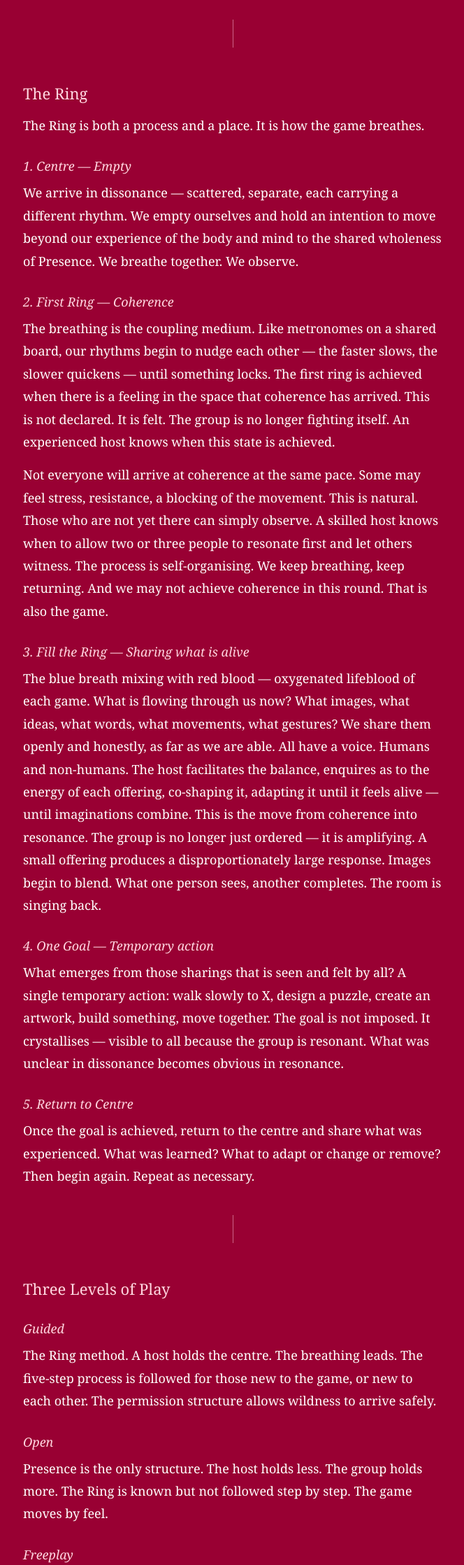
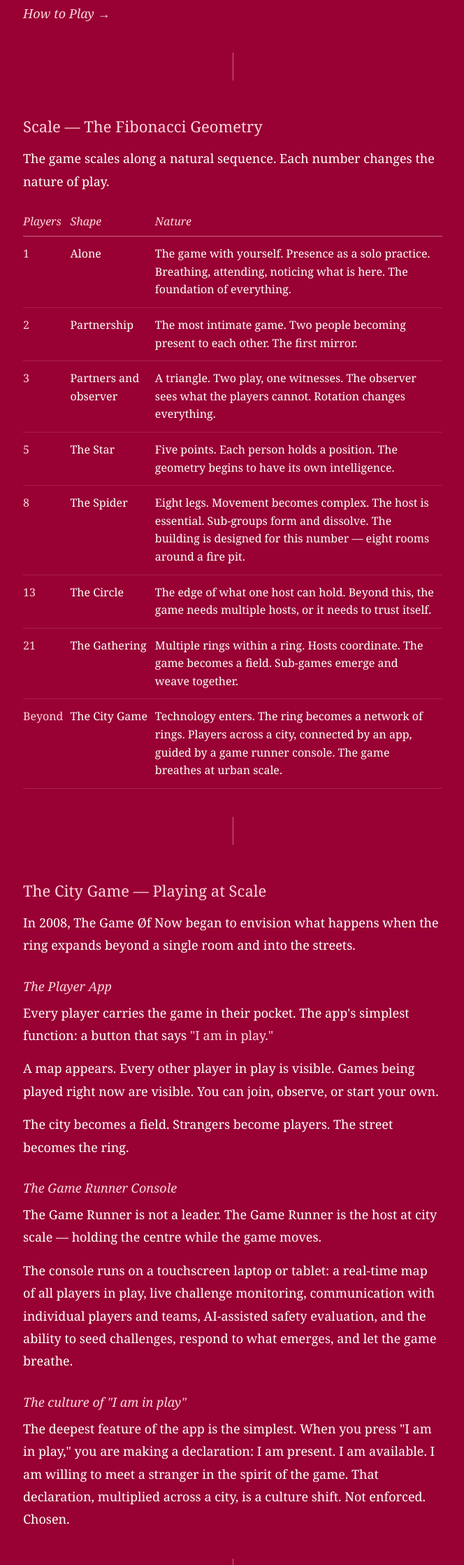
Before and after one commit to gameofnow/gameofnow.github.io, a plain HTML site: page vision.html in a window 1280 px wide. Shown: the part 1095-3331 px from the top of the page at 70% size, without its empty margins (307-971 px from the left). Drawn offline with Linux system fonts and the light colour scheme.

Commit message:
Remove Ring and Levels from vision page, add cross-links between pages
Vision page now focuses on scale, future, culture, and the ask.
Process content lives on How to Play. Pages link to each other.

Co-Authored-By: Claude Opus 4.6 <noreply@anthropic.com>

```diff
--- a/vision.html
+++ b/vision.html
@@ -141,40 +141,7 @@ strong {
 
 <p>This is not a method to follow blindly. It is not a belief system. It is not a brand. It is an invitation to a living culture rooted in a few basic ideas, owned by no one, available to everyone.</p>
 
-<div class="divider"></div>
-
-<h2>The Ring</h2>
-
-<p>The Ring is both a process and a place. It is how the game breathes.</p>
-
-<h3>1. Centre — Empty</h3>
-<p>We arrive in dissonance — scattered, separate, each carrying a different rhythm. We empty ourselves and hold an intention to move beyond our experience of the body and mind to the shared wholeness of Presence. We breathe together. We observe.</p>
-
-<h3>2. First Ring — Coherence</h3>
-<p>The breathing is the coupling medium. Like metronomes on a shared board, our rhythms begin to nudge each other — the faster slows, the slower quickens — until something locks. The first ring is achieved when there is a feeling in the space that coherence has arrived. This is not declared. It is felt. The group is no longer fighting itself. An experienced host knows when this state is achieved.</p>
-<p>Not everyone will arrive at coherence at the same pace. Some may feel stress, resistance, a blocking of the movement. This is natural. Those who are not yet there can simply observe. A skilled host knows when to allow two or three people to resonate first and let others witness. The process is self-organising. We keep breathing, keep returning. And we may not achieve coherence in this round. That is also the game.</p>
-
-<h3>3. Fill the Ring — Sharing what is alive</h3>
-<p>The blue breath mixing with red blood — oxygenated lifeblood of each game. What is flowing through us now? What images, what ideas, what words, what movements, what gestures? We share them openly and honestly, as far as we are able. All have a voice. Humans and non-humans. The host facilitates the balance, enquires as to the energy of each offering, co-shaping it, adapting it until it feels alive — until imaginations combine. This is the move from coherence into resonance. The group is no longer just ordered — it is amplifying. A small offering produces a disproportionately large response. Images begin to blend. What one person sees, another completes. The room is singing back.</p>
-
-<h3>4. One Goal — Temporary action</h3>
-<p>What emerges from those sharings that is seen and felt by all? A single temporary action: walk slowly to X, design a puzzle, create an artwork, build something, move together. The goal is not imposed. It crystallises — visible to all because the group is resonant. What was unclear in dissonance becomes obvious in resonance.</p>
-
-<h3>5. Return to Centre</h3>
-<p>Once the goal is achieved, return to the centre and share what was experienced. What was learned? What to adapt or change or remove? Then begin again. Repeat as necessary.</p>
-
-<div class="divider"></div>
-
-<h2>Three Levels of Play</h2>
-
-<h3>Guided</h3>
-<p>The Ring method. A host holds the centre. The breathing leads. The five-step process is followed for those new to the game, or new to each other. The permission structure allows wildness to arrive safely.</p>
-
-<h3>Open</h3>
-<p>Presence is the only structure. The host holds less. The group holds more. The Ring is known but not followed step by step. The game moves by feel.</p>
-
-<h3>Freeplay</h3>
-<p>No rules at all. The original form. The players decide everything, together, in real time. This is the hardest and most alive version. It requires deep trust and a willingness to stand in discomfort without reaching for structure. Most people are not ready for this on day one. Some never are. That is fine.</p>
+<p><a class="back" href="how-to-play.html" style="font-size: 18px;">How to Play &rarr;</a></p>
 
 <div class="divider"></div>
 
```
Also changed, not shown: how-to-play.html (+4 -0 lines).
